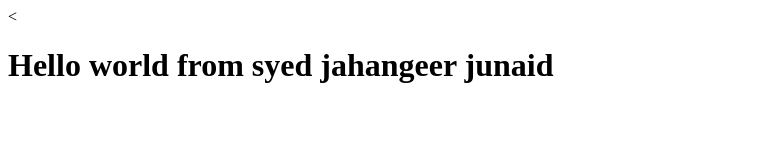
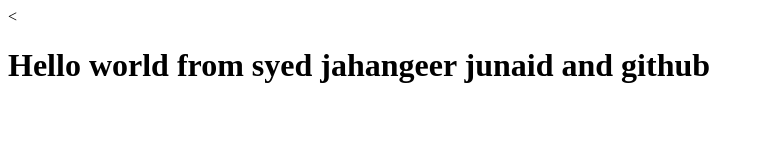
Before and after one commit to jahangeer010/bootcamp2020cncjahangeer, a plain HTML site: page index.html in a window 1280 px wide. Shown: the whole page, without its empty margins (0-764 px from the left). Drawn offline with Linux system fonts and the light colour scheme.

Commit message:
Update index.html

```diff
--- a/index.html
+++ b/index.html
@@ -5,6 +5,6 @@
     <title></title>
   </head>
   <body>
-    <h1>Hello world from syed jahangeer junaid</h1>
+    <h1>Hello world from syed jahangeer junaid and github</h1>
   </body>
 </html>
```
